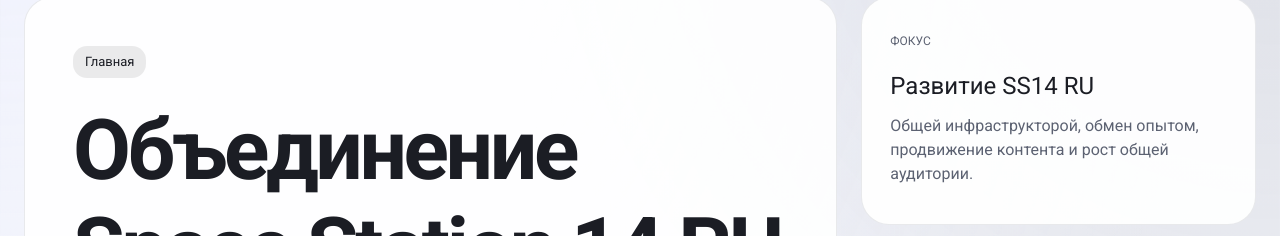
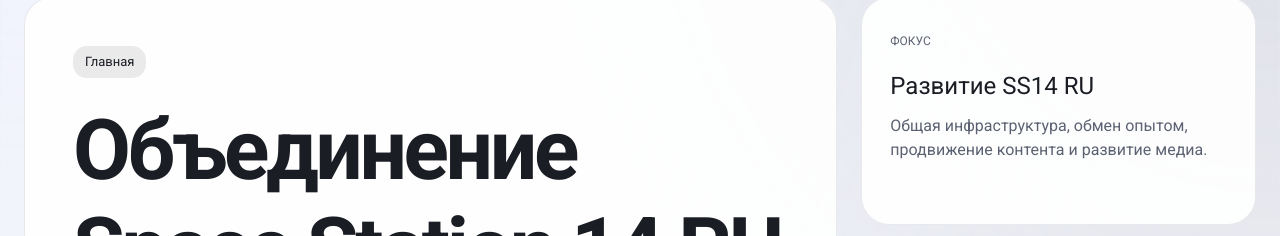
Before and after one commit to ss14-art/ss14-ru-web, a React (Vite) app: page / in a window 1280 px wide. Shown: the part 193-429 px from the top of the page. Built offline with nearby package versions, Linux system fonts and the light colour scheme.

Commit message:
Adjust Russian copy wording

```diff
--- a/src/App.jsx
+++ b/src/App.jsx
@@ -65,12 +65,12 @@
   },
   {
     icon: <BuildRoundedIcon />,
-    title: "Поддержка разработки",
+    title: "Поддержкой разработки",
     text: "Совместная работа проектов над улучшением билдов, устранением уязвимостей и обменом опытом между разработчиками и админсоставом.",
   },
   {
     icon: <QueryStatsRoundedIcon />,
-    title: "Работа по метрикам",
+    title: "Работой по метрикам",
     text: "Отслеживание активностей в сообществе и кооперация на основе статистики, метрик и совместных решений по RU-сегменту.",
   },
 ];
@@ -457,8 +457,7 @@
                       </Typography>
                       <Typography variant="h5">Развитие SS14 RU</Typography>
                       <Typography variant="body1" color="text.secondary">
-                        Общей инфраструкторой, обмен опытом, продвижение контента и рост общей
-                        аудитории.
+                        Общая инфраструктура, обмен опытом, продвижение контента и развитие медиа.
                       </Typography>
                     </Stack>
                   </CardContent>
```
